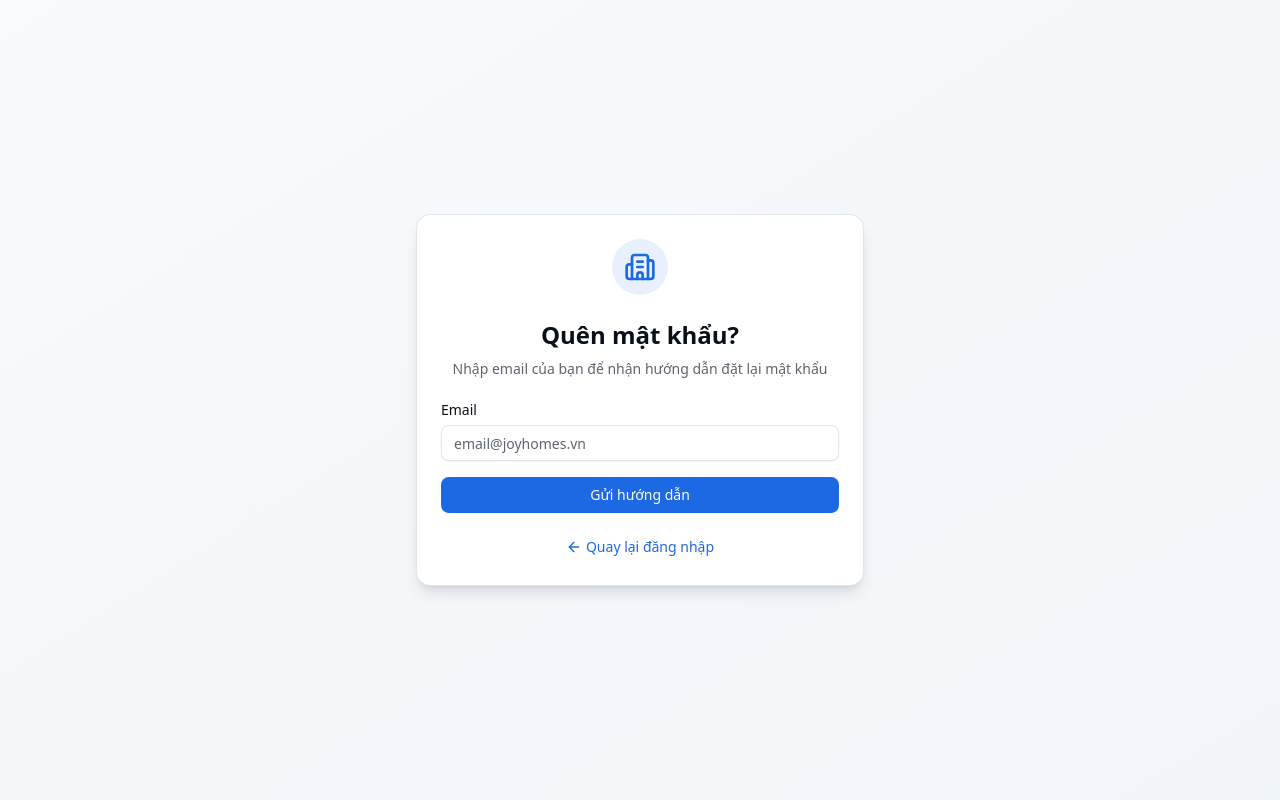
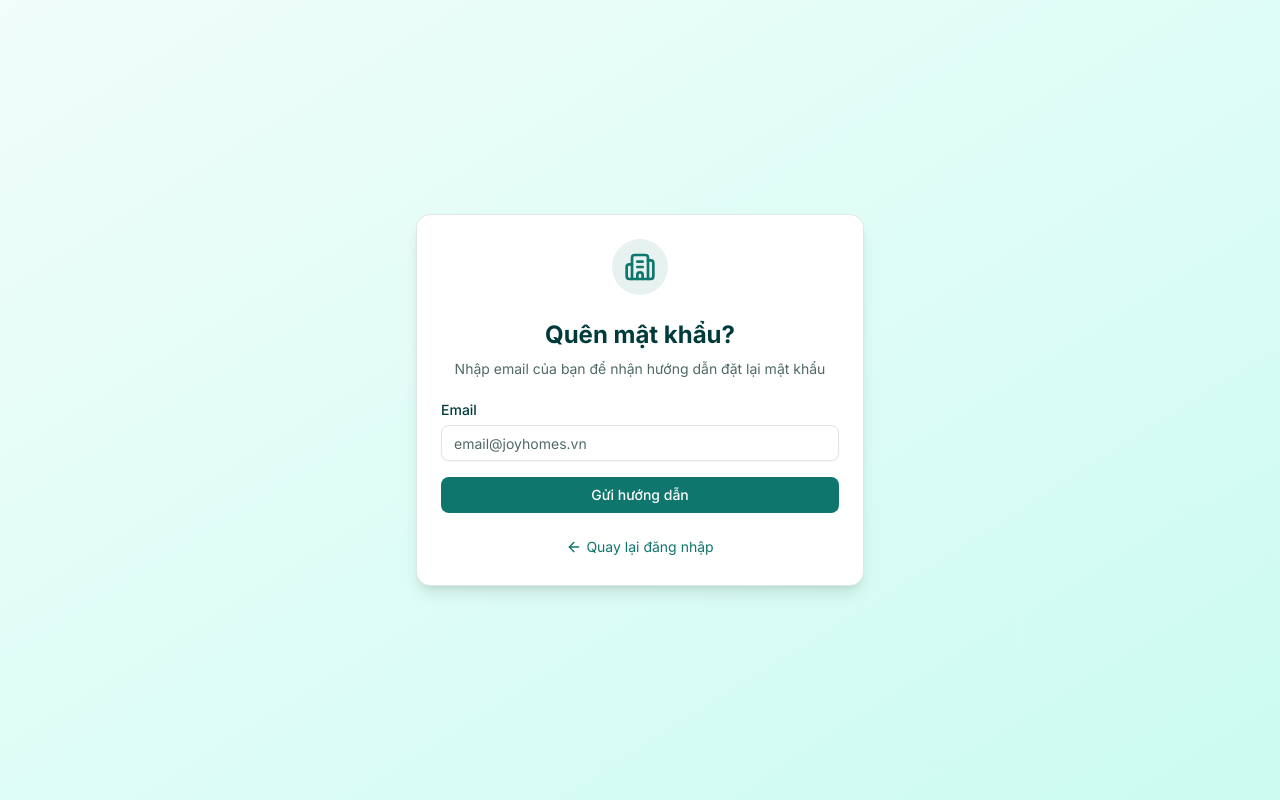
Before and after one commit to nguyenlebao02/joyhomes-crm, a Next.js app: page /forgot-password in a window 1280 px wide. Built offline with nearby package versions, Linux system fonts and the light colour scheme.

Commit message:
feat: rebrand design system from navy to teal
Shift entire color palette from navy (hue 260) to teal (hue 185) across
CSS variables, sidebar, charts, and auth pages. Add Cinzel font for brand
title. Add 200ms transition on interactive elements.

```diff
--- a/src/app/(auth)/layout.tsx
+++ b/src/app/(auth)/layout.tsx
@@ -4,7 +4,7 @@ export default function AuthLayout({
   children: React.ReactNode;
 }) {
   return (
-    <div className="min-h-screen flex items-center justify-center bg-gradient-to-br from-slate-50 to-slate-100">
+    <div className="min-h-screen flex items-center justify-center bg-gradient-to-br from-teal-50 to-teal-100">
       {children}
     </div>
   );
--- a/src/app/globals.css
+++ b/src/app/globals.css
@@ -7,7 +7,7 @@
 @theme inline {
   --color-background: var(--background);
   --color-foreground: var(--foreground);
-  --font-sans: var(--font-geist-sans);
+  --font-sans: var(--font-inter);
   --font-mono: var(--font-geist-mono);
   --color-sidebar-ring: var(--sidebar-ring);
   --color-sidebar-border: var(--sidebar-border);
@@ -49,74 +49,74 @@
 
 :root {
   --radius: 0.625rem;
-  --background: oklch(0.98 0.002 250);
-  --foreground: oklch(0.17 0.02 260);
+  --background: oklch(0.984 0.012 185);
+  --foreground: oklch(0.316 0.063 194);
   --card: oklch(1 0 0);
-  --card-foreground: oklch(0.17 0.02 260);
+  --card-foreground: oklch(0.316 0.063 194);
   --popover: oklch(1 0 0);
-  --popover-foreground: oklch(0.17 0.02 260);
-  --primary: oklch(0.55 0.2 260);
+  --popover-foreground: oklch(0.316 0.063 194);
+  --primary: oklch(0.51 0.086 186);
   --primary-foreground: oklch(0.99 0 0);
-  --secondary: oklch(0.96 0.005 250);
-  --secondary-foreground: oklch(0.2 0.02 260);
-  --muted: oklch(0.96 0.005 250);
-  --muted-foreground: oklch(0.5 0.02 260);
-  --accent: oklch(0.96 0.005 250);
-  --accent-foreground: oklch(0.2 0.02 260);
+  --secondary: oklch(0.96 0.01 185);
+  --secondary-foreground: oklch(0.316 0.063 194);
+  --muted: oklch(0.96 0.01 185);
+  --muted-foreground: oklch(0.5 0.03 190);
+  --accent: oklch(0.96 0.01 185);
+  --accent-foreground: oklch(0.316 0.063 194);
   --destructive: oklch(0.577 0.245 27.325);
-  --border: oklch(0.92 0.005 250);
-  --input: oklch(0.92 0.005 250);
-  --ring: oklch(0.55 0.2 260);
-  /* Chart: navy, emerald, amber, purple, cyan */
-  --chart-1: oklch(0.55 0.2 260);
+  --border: oklch(0.92 0.01 185);
+  --input: oklch(0.92 0.01 185);
+  --ring: oklch(0.51 0.086 186);
+  /* Chart: teal-700, teal-500, amber, sky-700, emerald */
+  --chart-1: oklch(0.51 0.086 186);
   --chart-2: oklch(0.6 0.17 160);
   --chart-3: oklch(0.75 0.17 85);
-  --chart-4: oklch(0.55 0.22 300);
-  --chart-5: oklch(0.6 0.12 210);
-  /* Navy sidebar */
-  --sidebar: oklch(0.25 0.06 260);
-  --sidebar-foreground: oklch(0.95 0.01 250);
-  --sidebar-primary: oklch(0.65 0.2 260);
+  --chart-4: oklch(0.55 0.12 230);
+  --chart-5: oklch(0.6 0.15 160);
+  /* Teal sidebar */
+  --sidebar: oklch(0.22 0.04 185);
+  --sidebar-foreground: oklch(0.95 0.01 185);
+  --sidebar-primary: oklch(0.6 0.1 186);
   --sidebar-primary-foreground: oklch(0.99 0 0);
-  --sidebar-accent: oklch(0.32 0.06 260);
-  --sidebar-accent-foreground: oklch(0.95 0.01 250);
-  --sidebar-border: oklch(0.35 0.06 260);
-  --sidebar-ring: oklch(0.55 0.2 260);
+  --sidebar-accent: oklch(0.30 0.04 185);
+  --sidebar-accent-foreground: oklch(0.95 0.01 185);
+  --sidebar-border: oklch(0.35 0.04 185);
+  --sidebar-ring: oklch(0.51 0.086 186);
 }
 
 .dark {
-  --background: oklch(0.15 0.02 260);
-  --foreground: oklch(0.95 0.01 250);
-  --card: oklch(0.2 0.02 260);
-  --card-foreground: oklch(0.95 0.01 250);
-  --popover: oklch(0.2 0.02 260);
-  --popover-foreground: oklch(0.95 0.01 250);
-  --primary: oklch(0.65 0.2 260);
-  --primary-foreground: oklch(0.15 0.02 260);
-  --secondary: oklch(0.25 0.02 260);
-  --secondary-foreground: oklch(0.95 0.01 250);
-  --muted: oklch(0.25 0.02 260);
-  --muted-foreground: oklch(0.65 0.02 260);
-  --accent: oklch(0.25 0.02 260);
-  --accent-foreground: oklch(0.95 0.01 250);
+  --background: oklch(0.15 0.02 185);
+  --foreground: oklch(0.95 0.01 185);
+  --card: oklch(0.2 0.02 185);
+  --card-foreground: oklch(0.95 0.01 185);
+  --popover: oklch(0.2 0.02 185);
+  --popover-foreground: oklch(0.95 0.01 185);
+  --primary: oklch(0.6 0.1 186);
+  --primary-foreground: oklch(0.15 0.02 185);
+  --secondary: oklch(0.25 0.02 185);
+  --secondary-foreground: oklch(0.95 0.01 185);
+  --muted: oklch(0.25 0.02 185);
+  --muted-foreground: oklch(0.65 0.02 185);
+  --accent: oklch(0.25 0.02 185);
+  --accent-foreground: oklch(0.95 0.01 185);
   --destructive: oklch(0.704 0.191 22.216);
   --border: oklch(1 0 0 / 10%);
   --input: oklch(1 0 0 / 15%);
-  --ring: oklch(0.65 0.2 260);
-  --chart-1: oklch(0.65 0.2 260);
+  --ring: oklch(0.6 0.1 186);
+  --chart-1: oklch(0.6 0.1 186);
   --chart-2: oklch(0.65 0.17 160);
   --chart-3: oklch(0.75 0.17 85);
-  --chart-4: oklch(0.6 0.22 300);
-  --chart-5: oklch(0.65 0.12 210);
-  /* Navy sidebar - darker in dark mode */
-  --sidebar: oklch(0.18 0.03 260);
-  --sidebar-foreground: oklch(0.9 0.01 250);
-  --sidebar-primary: oklch(0.65 0.2 260);
+  --chart-4: oklch(0.6 0.12 230);
+  --chart-5: oklch(0.65 0.15 160);
+  /* Teal sidebar - darker in dark mode */
+  --sidebar: oklch(0.18 0.03 185);
+  --sidebar-foreground: oklch(0.9 0.01 185);
+  --sidebar-primary: oklch(0.6 0.1 186);
   --sidebar-primary-foreground: oklch(0.99 0 0);
-  --sidebar-accent: oklch(0.25 0.04 260);
-  --sidebar-accent-foreground: oklch(0.9 0.01 250);
+  --sidebar-accent: oklch(0.25 0.04 185);
+  --sidebar-accent-foreground: oklch(0.9 0.01 185);
   --sidebar-border: oklch(1 0 0 / 10%);
-  --sidebar-ring: oklch(0.55 0.2 260);
+  --sidebar-ring: oklch(0.51 0.086 186);
 }
 
 @layer base {
@@ -126,4 +126,7 @@
   body {
     @apply bg-background text-foreground;
   }
+  a, button, [role="button"] {
+    @apply transition-colors duration-200;
+  }
 }
--- a/src/app/layout.tsx
+++ b/src/app/layout.tsx
@@ -1,11 +1,17 @@
 import type { Metadata } from "next";
-import { Inter } from "next/font/google";
+import { Inter, Cinzel } from "next/font/google";
 import "./globals.css";
 import { TanstackQueryProvider } from "@/providers/tanstack-query-provider";
 
 const inter = Inter({
   variable: "--font-inter",
   subsets: ["latin", "vietnamese"],
+});
+
+const cinzel = Cinzel({
+  variable: "--font-cinzel",
+  subsets: ["latin"],
+  weight: ["400", "700", "900"],
 });
 
 export const metadata: Metadata = {
@@ -20,7 +26,7 @@ export default function RootLayout({
 }>) {
   return (
     <html lang="vi" suppressHydrationWarning>
-      <body className={`${inter.variable} font-sans antialiased`}>
+      <body className={`${inter.variable} ${cinzel.variable} font-sans antialiased`}>
         <TanstackQueryProvider>{children}</TanstackQueryProvider>
       </body>
     </html>
--- a/src/components/auth/login-form-component.tsx
+++ b/src/components/auth/login-form-component.tsx
@@ -59,7 +59,7 @@ export function LoginFormComponent() {
           <Building2 className="h-8 w-8 text-primary" />
         </div>
         <div>
-          <CardTitle className="text-2xl font-bold">Joyhomes CRM</CardTitle>
+          <CardTitle className="text-2xl font-bold" style={{ fontFamily: "var(--font-cinzel)" }}>Joyhomes CRM</CardTitle>
           <CardDescription className="mt-2">
             Đăng nhập để tiếp tục sử dụng hệ thống
           </CardDescription>
--- a/src/components/dashboard/booking-status-chart.tsx
+++ b/src/components/dashboard/booking-status-chart.tsx
@@ -12,9 +12,9 @@ interface BookingStatusData {
 
 const STATUS_COLORS: Record<string, string> = {
   PENDING: "#F59E0B",
-  APPROVED: "#1B84FF",
+  APPROVED: "#0F766E",
   DEPOSITED: "#8B5CF6",
-  CONTRACTED: "#06B6D4",
+  CONTRACTED: "#14B8A6",
   COMPLETED: "#10B981",
   CANCELLED: "#EF4444",
   REFUNDED: "#6B7280",
--- a/src/components/dashboard/customer-source-chart.tsx
+++ b/src/components/dashboard/customer-source-chart.tsx
@@ -91,8 +91,8 @@ export function CustomerSourceChart() {
             >
               <defs>
                 <linearGradient id="barGradient" x1="0" y1="0" x2="1" y2="0">
-                  <stop offset="0%" stopColor="#1B84FF" stopOpacity={0.85} />
-                  <stop offset="100%" stopColor="#1B84FF" stopOpacity={1} />
+                  <stop offset="0%" stopColor="#0F766E" stopOpacity={0.85} />
+                  <stop offset="100%" stopColor="#0F766E" stopOpacity={1} />
                 </linearGradient>
               </defs>
               <CartesianGrid
--- a/src/components/dashboard/dashboard-page-content.tsx
+++ b/src/components/dashboard/dashboard-page-content.tsx
@@ -238,9 +238,9 @@ export function DashboardPageContent() {
           value={`${stats.conversionRate}%`}
           icon={TrendingUp}
           subtitle="Booking thành công / Tổng KH"
-          accentColor="border-l-violet-500"
-          iconColor="text-violet-600 dark:text-violet-400"
-          valueColor="text-violet-600 dark:text-violet-400"
+          accentColor="border-l-sky-600"
+          iconColor="text-sky-600 dark:text-sky-400"
+          valueColor="text-sky-600 dark:text-sky-400"
         />
       </div>
 
--- a/src/components/dashboard/kpi-card.tsx
+++ b/src/components/dashboard/kpi-card.tsx
@@ -50,6 +50,7 @@ export function KpiCard({
     "border-l-primary": "bg-primary/10 text-primary",
     "border-l-amber-500": "bg-amber-50 dark:bg-amber-950/40 text-amber-600 dark:text-amber-400",
     "border-l-violet-500": "bg-violet-50 dark:bg-violet-950/40 text-violet-600 dark:text-violet-400",
+    "border-l-sky-600": "bg-sky-50 dark:bg-sky-950/40 text-sky-600 dark:text-sky-400",
   };
   const iconBg = iconBgMap[accentColor] || "bg-primary/10 text-primary";
 
```
Also changed, not shown: src/components/dashboard/sales-performance-chart.tsx (+8 -8 lines).
